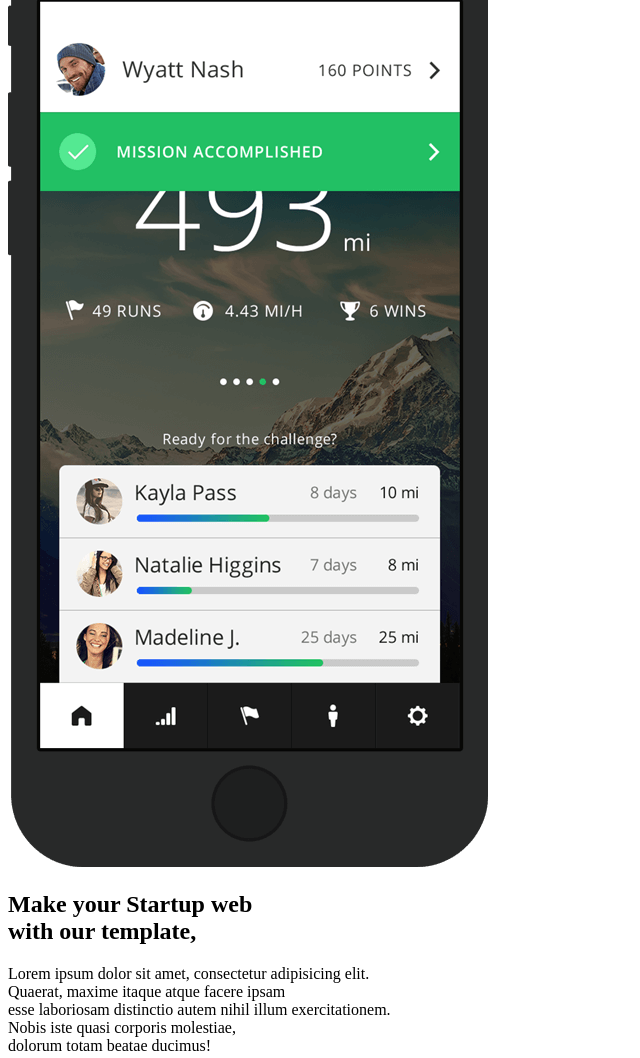
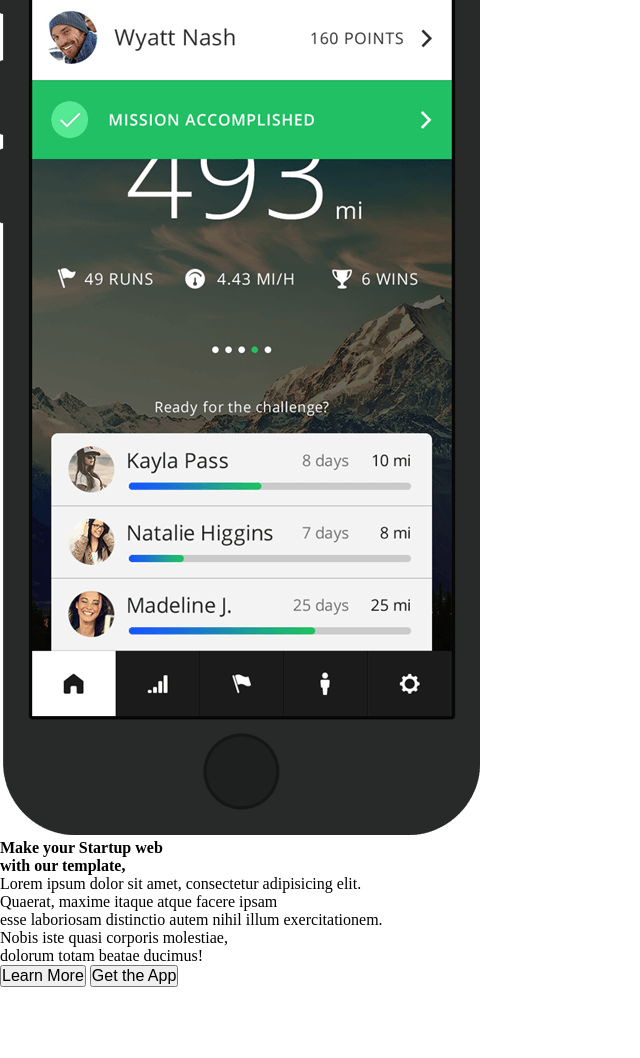
Before and after one commit to iulianSta/mobile-app, a website: page src/index.html in a window 1280 px wide. Shown: the part 2966-4024 px from the top of the page, without its empty margins (0-640 px from the left). After the commit the page ends 3953 px from the top, so only its background shows below. Drawn offline with nearby package versions, Linux system fonts and the light colour scheme; files that its build step writes are made by us from their sources.

Commit message:
Added normalize file

```diff
--- /dev/null
+++ b/src/scss/_normalize.scss
@@ -0,0 +1,7 @@
+/* All elements style */
+* {
+  box-sizing: border-box;
+  margin: 0;
+  padding: 0;
+  font-size: 16px;
+}
--- a/src/scss/main.scss
+++ b/src/scss/main.scss
@@ -1 +1,2 @@
 @import "./var/variables.scss";
+@import "./normalize";
```
